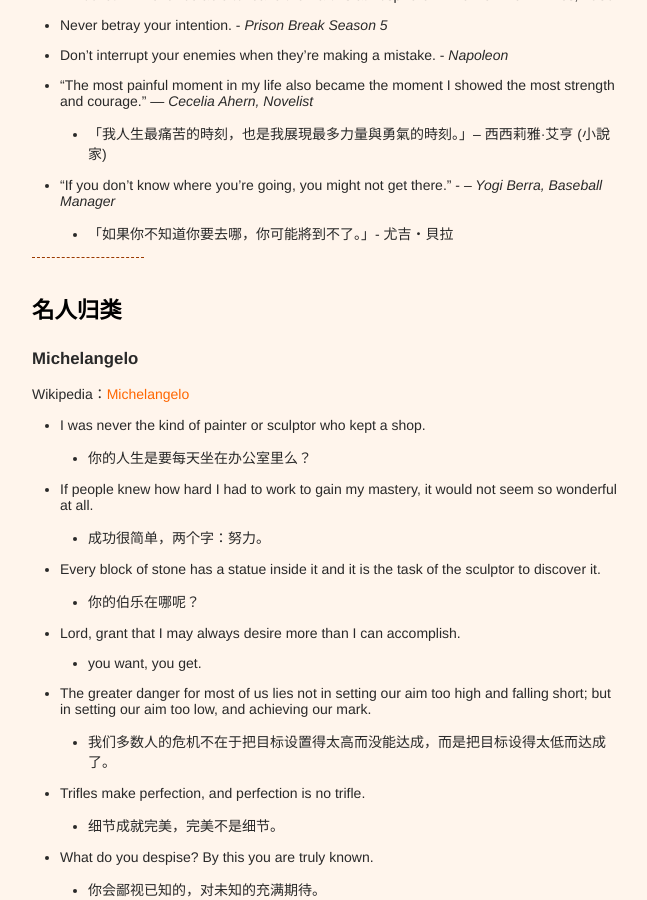
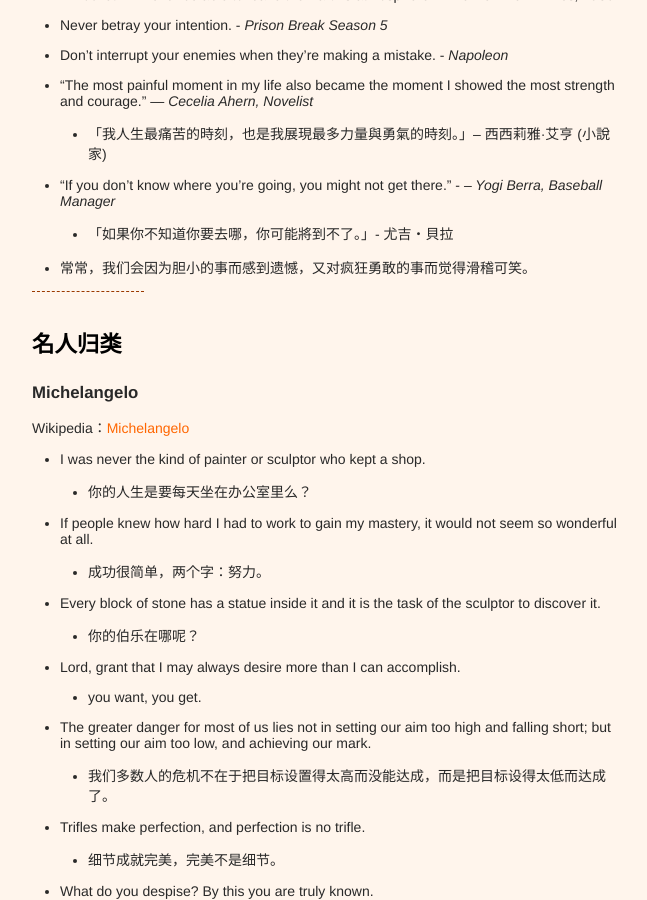
Before and after one commit to xianyuxmu/xianyuxmu.github.io, a Jekyll site: the page built from _posts/2017-06-17-chicken-soup.md, in a window 1280 px wide and 900 px high, scrolled down 2084 px. Shown: the whole window, without its empty margins (314-961 px from the left). Built offline with Jekyll 4.4.1, drawn with Linux system fonts in a browser that asks for light colours; comment, search, counter and statistics services are not loaded.

Commit message:
thinking

```diff
--- a/_posts/2017-06-17-chicken-soup.md
+++ b/_posts/2017-06-17-chicken-soup.md
@@ -64,6 +64,7 @@
 	- 「我人生最痛苦的時刻，也是我展現最多力量與勇氣的時刻。」– 西西莉雅·艾亨 (小說家)
 - “If you don’t know where you’re going, you might not get there.” - *– Yogi Berra, Baseball Manager*
 	- 「如果你不知道你要去哪，你可能將到不了。」- 尤吉‧貝拉
+- 常常，我们会因为胆小的事而感到遗憾，又对疯狂勇敢的事而觉得滑稽可笑。
 
 
 
```
